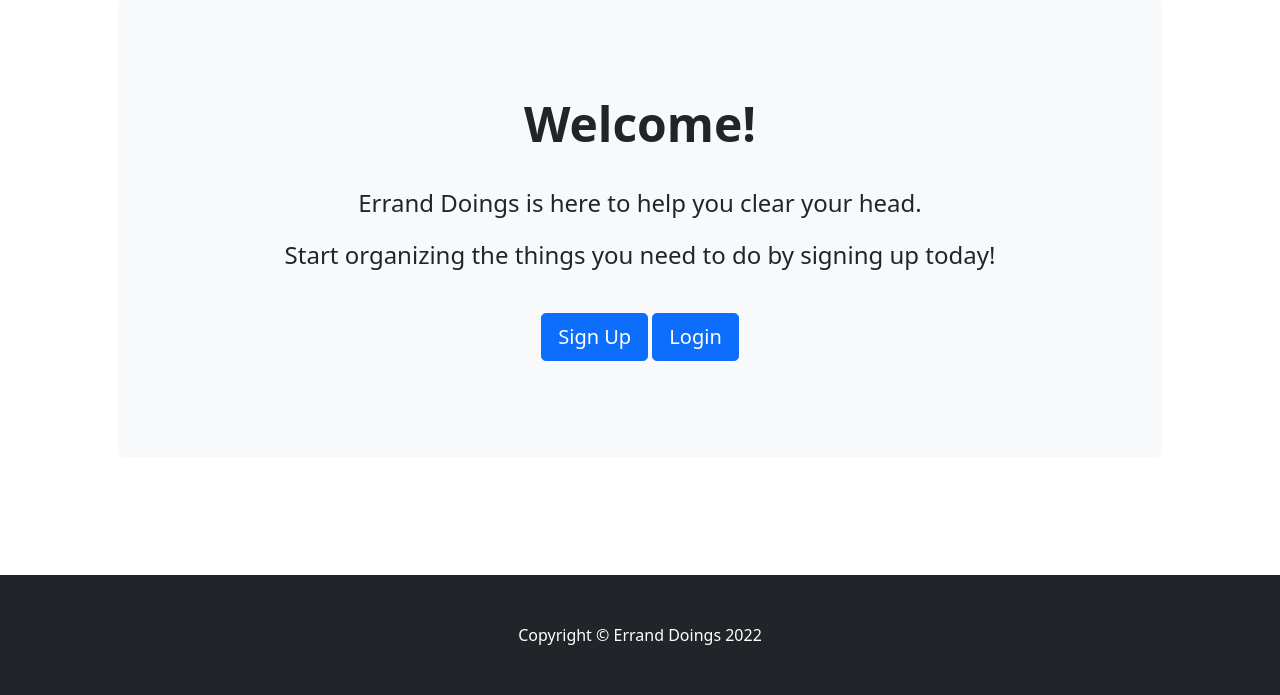
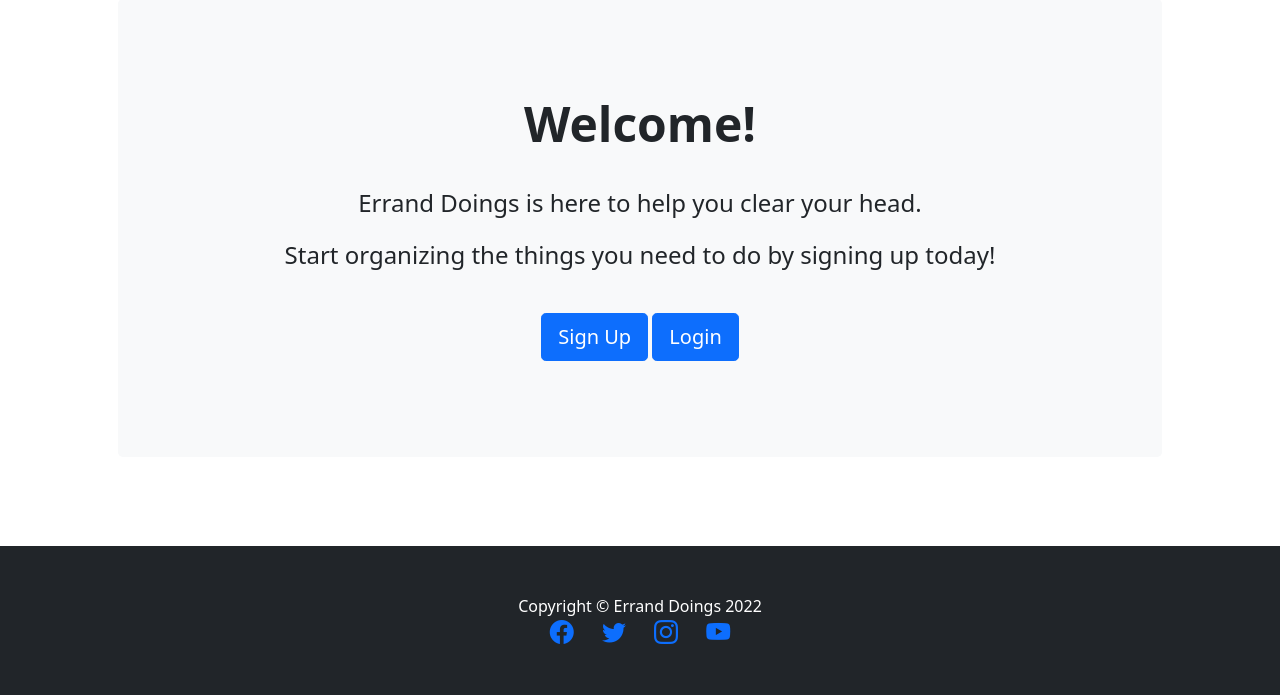
Before and after one commit to Seamse/ci-project-four, a Django app: page / in a window 1280 px wide. Shown: the part 105-800 px from the top of the page. Run offline with Django 4.2, Linux system fonts and the light colour scheme; some libraries are stand-ins or nearby versions.

Commit message:
Add social media links

```diff
--- a/templates/base.html
+++ b/templates/base.html
@@ -30,7 +30,8 @@
                     <li class="nav-item"><a class="nav-link active" aria-current="page" href="/">Home</a></li>
                     <li class="nav-item"><a class="nav-link" href="/logout">Logout</a></li>
                     {% else %}
-                    <li class="nav-item"><a class="nav-link active" aria-current="page" href="/register">Sign Up</a></li>
+                    <li class="nav-item"><a class="nav-link active" aria-current="page" href="/register">Sign Up</a>
+                    </li>
                     <li class="nav-item"><a class="nav-link" href="/login">Login</a></li>
                     {% endif %}
                 </ul>
@@ -42,8 +43,12 @@
     {% endblock content %}
     <!-- Footer-->
     <footer class="py-5 bg-dark mt-auto">
-        <div class="container">
-            <p class="m-0 text-center text-white">Copyright &copy; Errand Doings 2022</p>
+        <div class="container text-center">
+            <p class="m-0 text-white">Copyright &copy; Errand Doings 2022</p>
+            <a class="h4 container" href="https://www.facebook.com/" target="_blank"><i class="bi bi-facebook"></i></a>
+            <a class="h4 container" href="https://twitter.com/" target="_blank"><i class="bi bi-twitter"></i></a>
+            <a class="h4 container" href="https://www.instagram.com/" target="_blank"><i class="bi bi-instagram"></i></a>
+            <a class="h4 container" href="https://www.youtube.com/" target="_blank"><i class="bi bi-youtube"></i></a>
         </div>
     </footer>
     <!-- JQuery Popper Bootstrap -->
```
